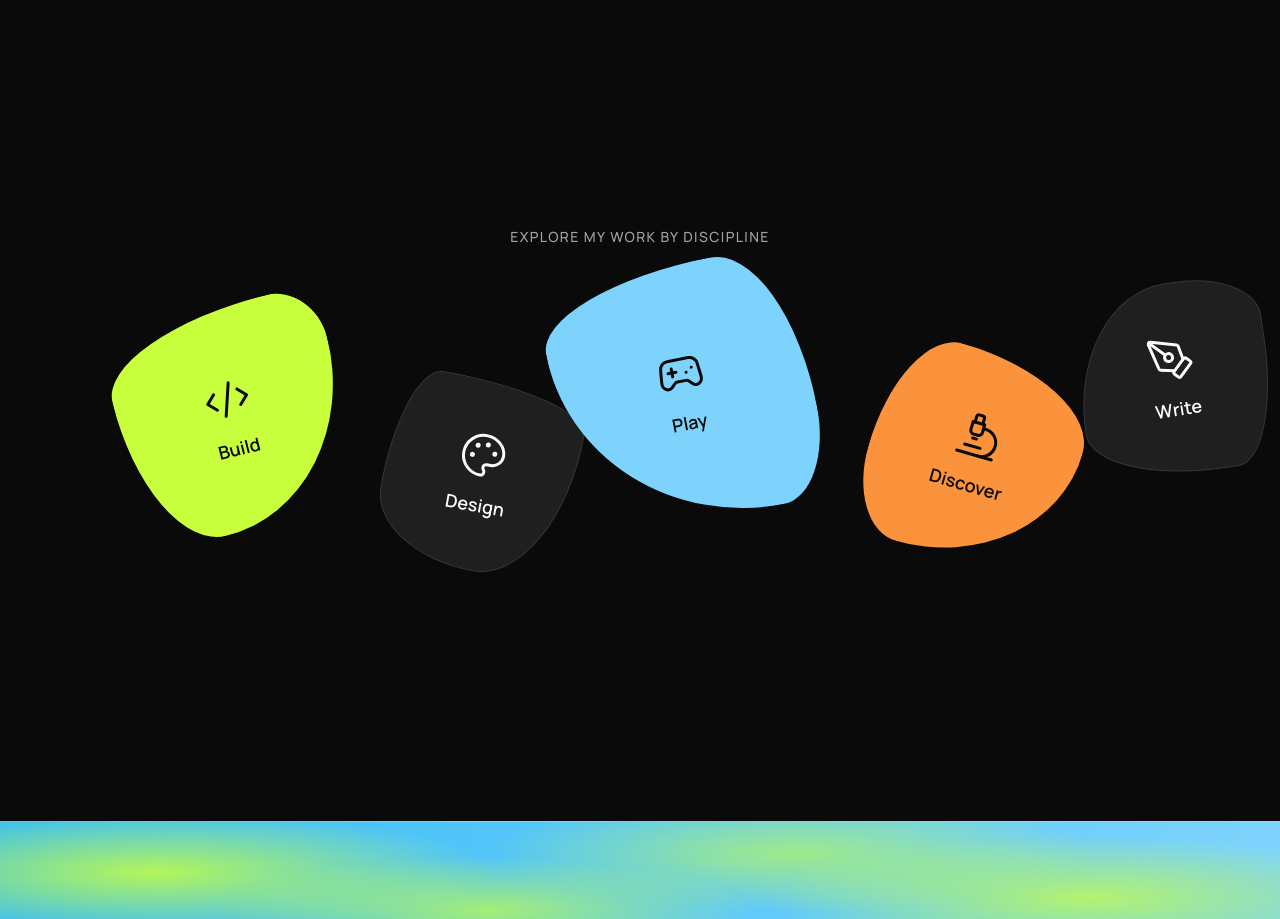
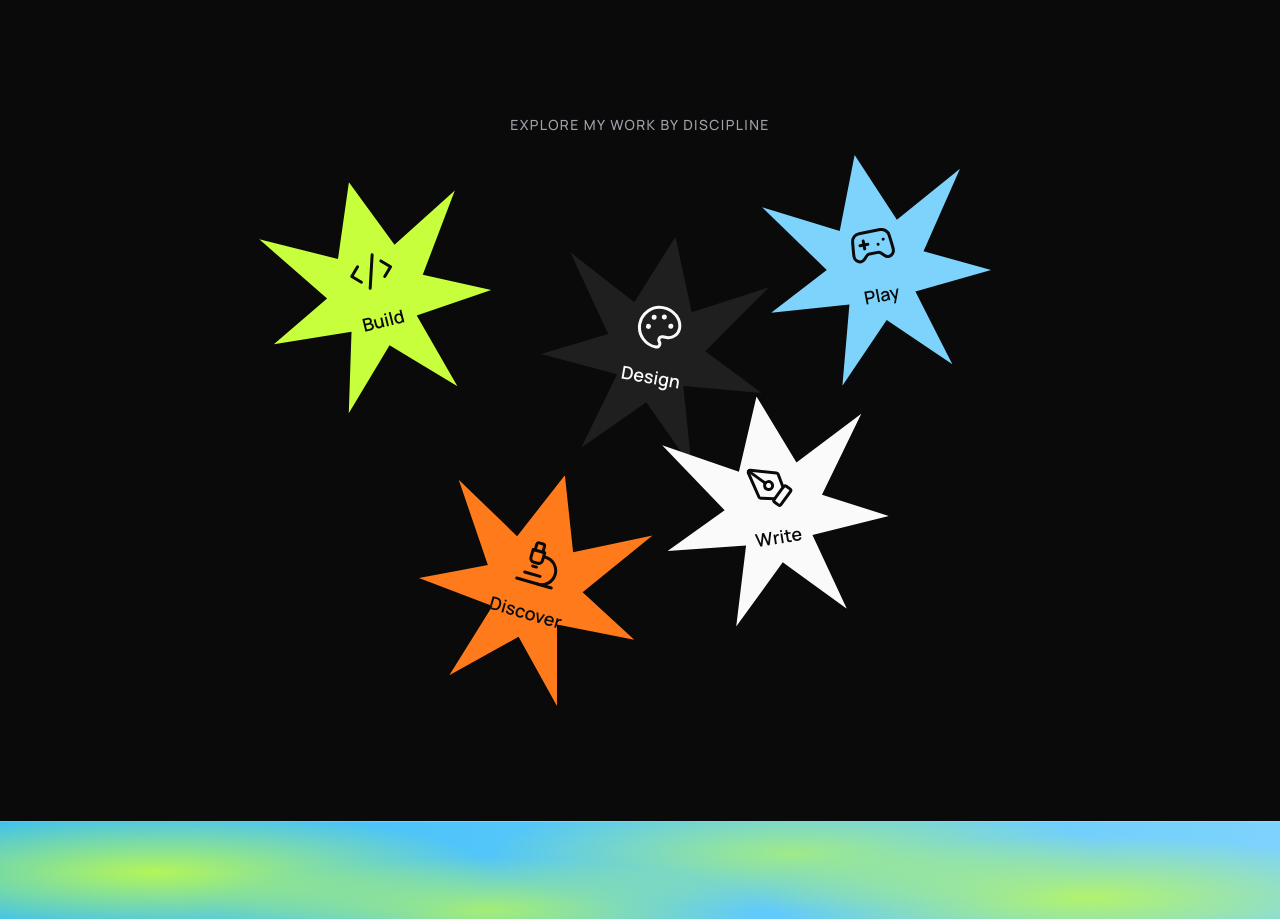
Before and after one commit to rileyb3/portfolio, a Next.js app: page / in a window 1280 px wide. Shown: the part 1080-1999 px from the top of the page. Built offline with nearby package versions, Linux system fonts and the light colour scheme.

Commit message:
Switch discipline tiles to a uniform spiky star shape, bigger and brighter

```diff
--- a/src/components/Disciplines.tsx
+++ b/src/components/Disciplines.tsx
@@ -28,34 +28,30 @@ const tiles = categories.map((c) => ({
   id: c.id,
 }));
 
-// Organic "blob" outlines instead of square cards — asymmetric border-radius
-// pairs (the classic CSS blob trick), pushed to more extreme swings (as low
-// as ~20%, as high as ~80%) so each one reads as a distinctly weird,
-// hand-drawn shape rather than a rounded square.
-const blobShapes = [
-  "78% 22% 65% 35% / 30% 25% 75% 70%",
-  "22% 78% 45% 55% / 65% 20% 80% 35%",
-  "70% 30% 20% 80% / 25% 65% 35% 75%",
-  "30% 70% 75% 25% / 60% 35% 65% 40%",
-  "55% 45% 25% 75% / 75% 25% 70% 30%",
-];
+// One uniform pointed, irregular, star-like outline — same shape and size
+// for every tile now. The chaos lives in each tile's position/rotation
+// (below), not in shape or size variety. Hand-tweaked so the points land
+// at uneven distances/angles rather than a clean 5-point star.
+const starClipPath =
+  "polygon(50% 0%, 63% 32%, 95% 15%, 72% 48%, 100% 62%, 65% 65%, 75% 100%, 50% 75%, 25% 100%, 35% 65%, 0% 62%, 28% 48%, 5% 15%, 37% 32%)";
 
-// Rotation + x/y offset + size all vary per tile so the row reads as
-// scattered/eccentric rather than perfectly aligned, and bigger/bolder so
-// it feels iconic rather than a strip of icons — on-brand accent colors
-// (chartreuse / light blue / orange) cycled in solid/bright, plus a couple
-// dark/neutral ones for contrast, rather than an arbitrary rainbow.
-// rotate/x/y feed a single JS-computed transform (see render) rather than
-// Tailwind's rotate-*/translate-*  utilities, since those and an inline
-// `style.transform` would fight over the same CSS property — inline style
-// always wins, silently no-op'ing the classes.
+// A clip-path shape like this doesn't play well with a CSS border (the
+// border box is rectangular and gets chopped at odd angles), so color does
+// the work of separating each tile instead: bright chartreuse/blue/orange,
+// one dark charcoal, one white, no borders.
+const brightOrange = "#FF7A1A";
+
+// Rotation + x/y offset per tile so the row reads as scattered/eccentric
+// in its placement, feeding a single JS-computed transform (see render)
+// rather than Tailwind's rotate-*/translate-* utilities, since those and
+// an inline `style.transform` would fight over the same CSS property —
+// inline style always wins, silently no-op'ing the classes.
 const blobStyle = [
   {
     rotate: -14,
     x: -8,
     y: -12,
-    size: "w-40 sm:w-52 lg:w-56",
-    tint: "bg-accent hover:brightness-110 border-transparent",
+    tint: "bg-accent hover:brightness-110",
     text: "text-ink",
     icon: "text-ink group-hover:text-ink",
   },
@@ -63,8 +59,7 @@ const blobStyle = [
     rotate: 10,
     x: 16,
     y: 44,
-    size: "w-36 sm:w-44 lg:w-48",
-    tint: "bg-surface2 hover:bg-white/10 border-white/10",
+    tint: "bg-surface2 hover:bg-white/10",
     text: "text-paper",
     icon: "text-paper group-hover:text-accent",
   },
@@ -72,8 +67,7 @@ const blobStyle = [
     rotate: -11,
     x: -20,
     y: -38,
-    size: "w-44 sm:w-56 lg:w-64",
-    tint: "bg-accent2 hover:brightness-110 border-transparent",
+    tint: "bg-accent2 hover:brightness-110",
     text: "text-ink",
     icon: "text-ink group-hover:text-ink",
   },
@@ -81,8 +75,8 @@ const blobStyle = [
     rotate: 16,
     x: 22,
     y: 24,
-    size: "w-40 sm:w-48 lg:w-52",
-    tint: "bg-accent3 hover:brightness-110 border-transparent",
+    tint: "hover:brightness-110",
+    tintStyle: { backgroundColor: brightOrange },
     text: "text-ink",
     icon: "text-ink group-hover:text-ink",
   },
@@ -90,10 +84,9 @@ const blobStyle = [
     rotate: -9,
     x: 6,
     y: -52,
-    size: "w-36 sm:w-44 lg:w-48",
-    tint: "bg-surface2 hover:bg-white/10 border-white/10",
-    text: "text-paper",
-    icon: "text-paper group-hover:text-accent",
+    tint: "bg-paper hover:brightness-95",
+    text: "text-ink",
+    icon: "text-ink group-hover:text-accent",
   },
 ];
 
@@ -134,11 +127,10 @@ export default function Disciplines() {
         <h2 className="mb-14 text-sm font-medium uppercase tracking-widest text-muted">
           Explore my work by discipline
         </h2>
-        <div className="mx-auto flex w-full max-w-5xl flex-wrap items-center justify-center gap-8 sm:flex-nowrap sm:justify-between sm:gap-4">
+        <div className="mx-auto flex w-full max-w-4xl flex-wrap items-center justify-center gap-8">
           {tiles.map((tile, i) => {
             const Icon = iconMap[tile.id] ?? Images;
-            const shape = blobShapes[i % blobShapes.length];
-            const { rotate, x, y, size, tint, text, icon } =
+            const { rotate, x, y, tint, tintStyle, text, icon } =
               blobStyle[i % blobStyle.length];
             const entranceScale = visible ? 1 : 0.85;
             const hoverScale = hoveredId === tile.id ? 1.1 : 1;
@@ -150,14 +142,15 @@ export default function Disciplines() {
                 onMouseLeave={() => setHoveredId(null)}
                 style={{
                   transitionDelay: visible ? `${i * 60}ms` : "0ms",
-                  borderRadius: shape,
+                  clipPath: starClipPath,
+                  ...tintStyle,
                   transform: `translate(${x}px, ${
                     visible ? y : y + 16
                   }px) rotate(${rotate}deg) scale(${
                     entranceScale * hoverScale
                   })`,
                 }}
-                className={`group flex aspect-square ${size} shrink-0 flex-col items-center justify-center gap-3 border p-6 text-center transition-all duration-500 ease-out ${tint} ${text} ${
+                className={`group flex aspect-square w-40 shrink-0 flex-col items-center justify-center gap-3 p-8 text-center transition-all duration-500 ease-out sm:w-48 lg:w-56 ${tint} ${text} ${
                   visible ? "opacity-100" : "opacity-0"
                 }`}
               >
```
